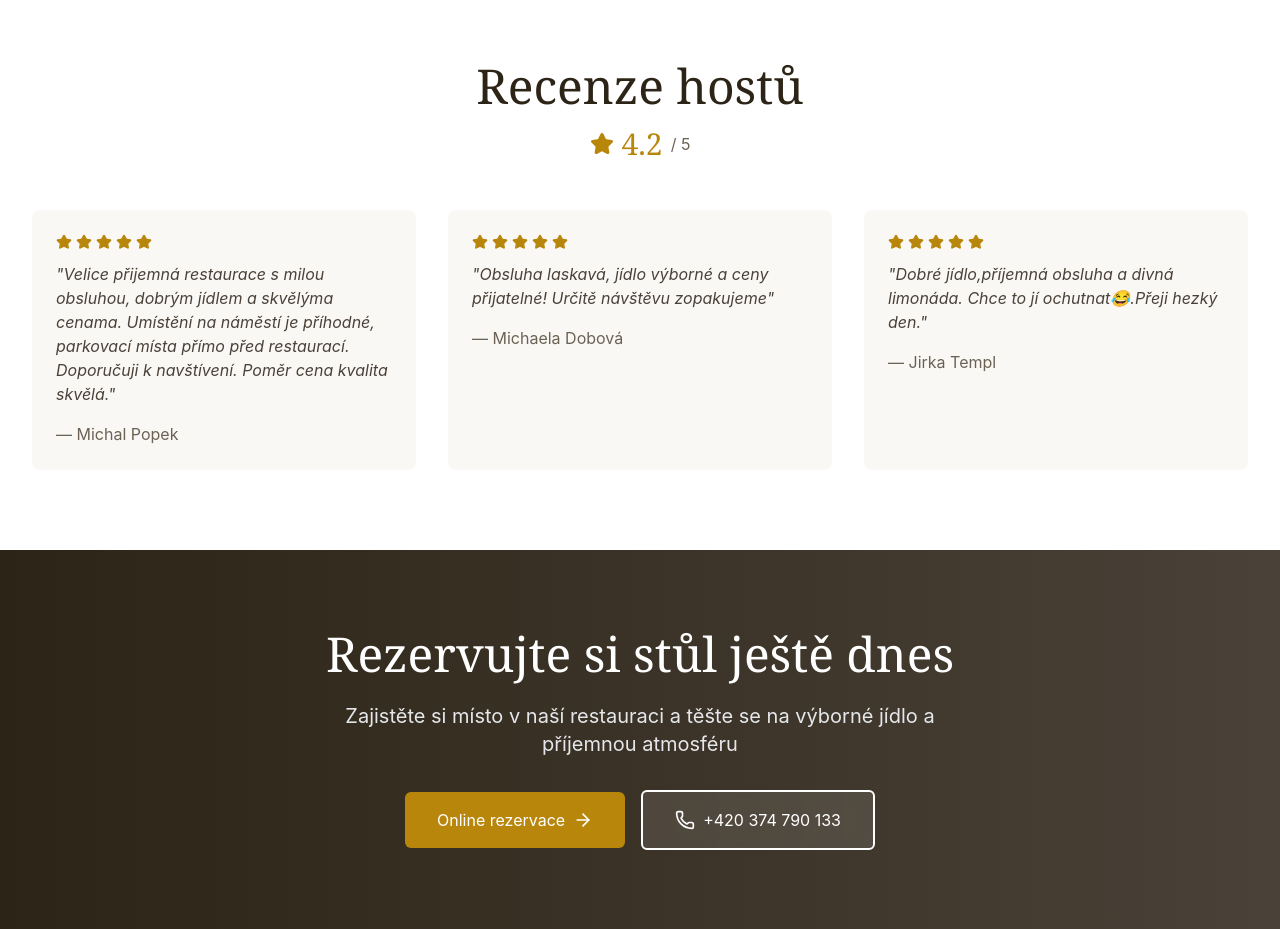
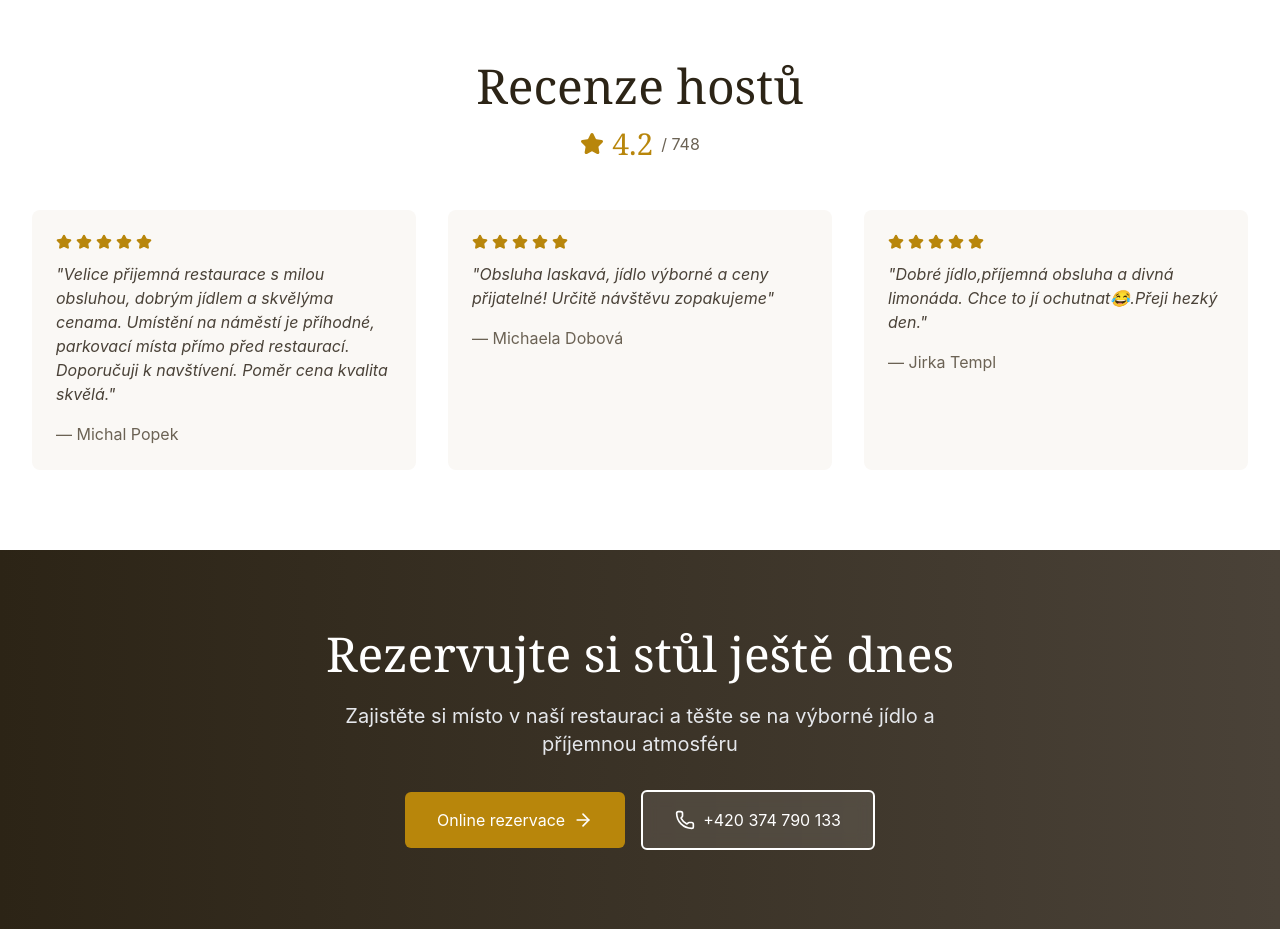
Before and after one commit to mesconliska-maker/Konibar, a React (Vite) app: page / in a window 1280 px wide. Shown: the part 2640-3569 px from the top of the page. Built offline with nearby package versions, Linux system fonts and the light colour scheme; no server answers.

Commit message:
Update HomePage.tsx

```diff
--- a/src/app/pages/HomePage.tsx
+++ b/src/app/pages/HomePage.tsx
@@ -314,7 +314,7 @@ const galleryImages = [
             <div className="flex items-center justify-center gap-2 text-[#B8860B]">
               <Star size={24} fill="currentColor" />
               <span className="text-3xl font-serif">4.2</span>
-              <span className="text-[#6B6254]">/ 5</span>
+              <span className="text-[#6B6254]">/ 748</span>
             </div>
           </motion.div>
 
```
